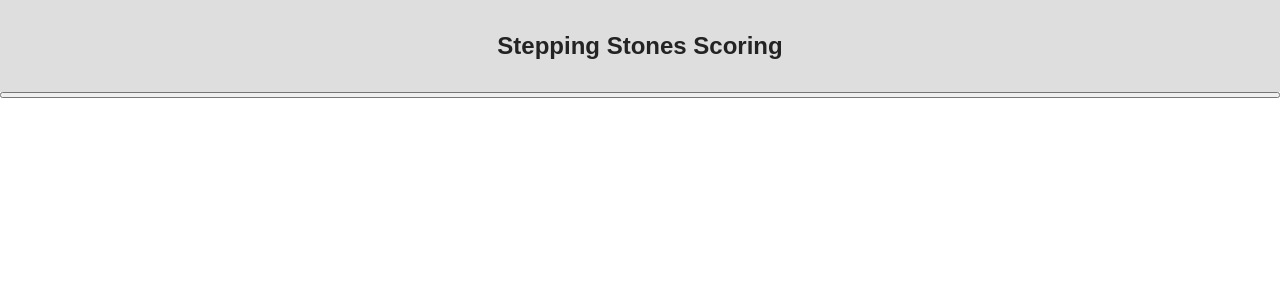
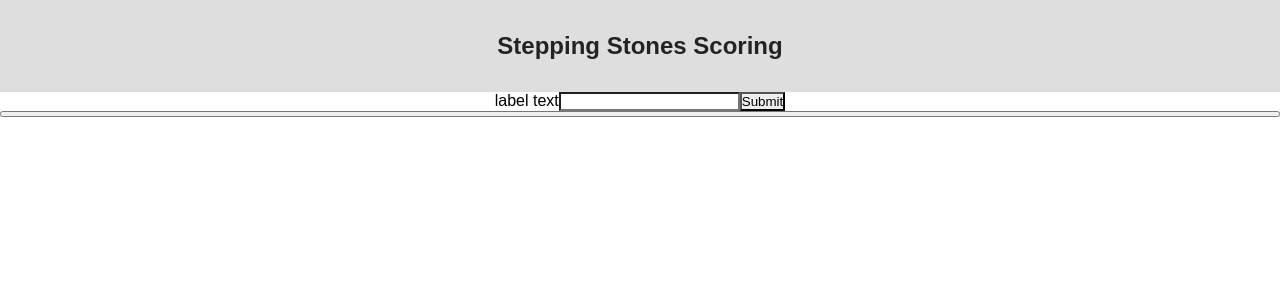
Before and after one commit to rowanlupton/stepping-stones, a React (Create React App) app: page / in a window 1280 px wide. Shown: the top 300 px of the page. Built offline with nearby package versions, Linux system fonts and the light colour scheme.

Commit message:
Rudimentary fussing with ideas for how the Wizard might work

```diff
--- a/src/App.js
+++ b/src/App.js
@@ -60,13 +60,26 @@ class Wizard extends Component {
 
   // one Wizard will be in place for every round in a game.
   // in time, there should be ability to move backward and edit previous entries
+
+  // takes props:
+  //   roundIndex
+  //   players
   constructor (props) {
     super(props)
     this.state = {...props}
   }
-
+  handleSubmit(e) {
+    e.preventDefault()
+    document.querySelector('#roundWizard label').innerText = "hello"
+  }
   render () {
-    return (null)
+    return (
+      <form onSubmit={this.handleSubmit} className="Wizard" id="roundWizard">
+        <label>label text</label>
+        <input type="number" />
+        <input type="submit" />
+      </form>
+    )
   }
 }
 
@@ -141,6 +154,7 @@ class App extends Component {
         <header className="App-header">
           <h1 className="App-title">Stepping Stones Scoring</h1>
         </header>
+        <Wizard />
         <Board
           startingNumberOfCards = {this.state.startingNumberOfCards}
           roundOfOne = {this.state.roundOfOne}
```
